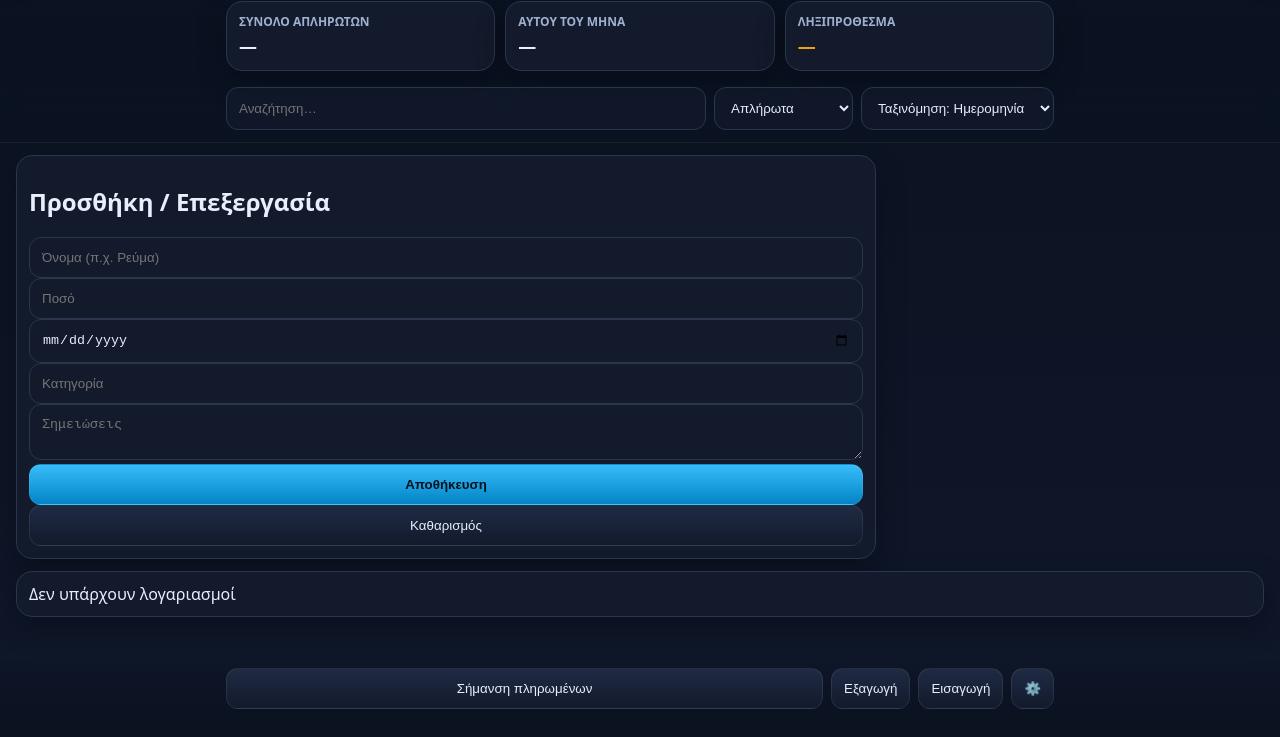
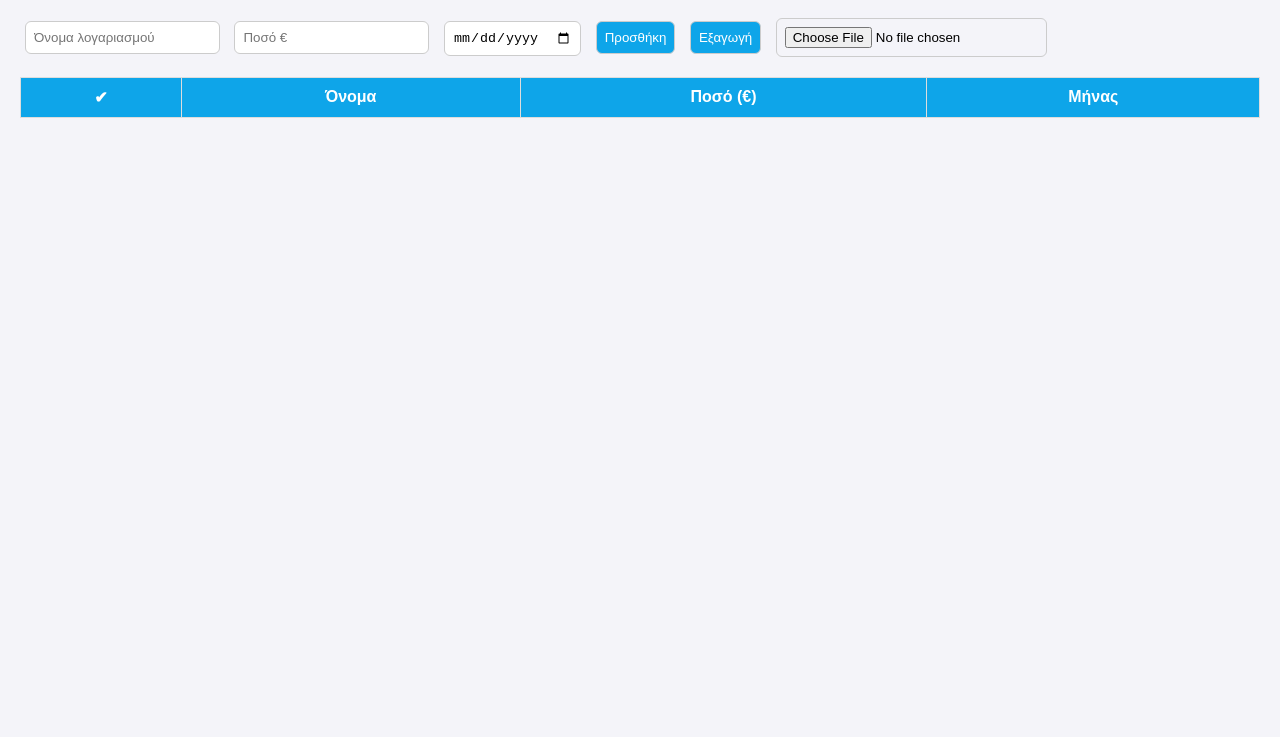
Before and after one commit to dim20dev/bilss, a plain HTML site: page index.html in a window 1280 px wide. Shown: the part 67-804 px from the top of the page. Drawn offline with Linux system fonts and the light colour scheme.

Commit message:
Update index.html

```diff
--- a/index.html
+++ b/index.html
@@ -1,146 +1,122 @@
-<!DOCTYPE html><html lang="el">
+<!DOCTYPE html>
+<html lang="el">
 <head>
-  <meta charset="utf-8" />
-  <meta name="viewport" content="width=device-width, initial-scale=1, viewport-fit=cover" />
-  <title>Λίστα Λογαριασμών</title>
-  <meta name="theme-color" content="#0ea5e9" />
+  <meta charset="UTF-8">
+  <meta name="viewport" content="width=device-width, initial-scale=1">
+  <title>Λογαριασμοί</title>
   <style>
-    :root {
-      --bg: #0b1220;
-      --card: #121a2b;
-      --muted: #2a364e;
-      --text: #e7eefc;
-      --subtle: #9fb0d1;
-      --accent: #0ea5e9;
-      --accent-2: #22c55e;
-      --danger: #ef4444;
-      --warning: #f59e0b;
-      --shadow: 0 10px 30px rgba(0,0,0,.3);
-      --radius: 16px;
-    }
-    *{box-sizing:border-box}
-    html,body{height:100%}
-    body{margin:0;background:linear-gradient(180deg,#0b1220 0%,#0f172a 100%);color:var(--text);font-family:ui-sans-serif,system-ui,-apple-system,Segoe UI,Roboto,Helvetica,Arial;line-height:1.25}
-    .container{max-width:860px;margin:0 auto;padding:env(safe-area-inset-top) 16px calc(16px + env(safe-area-inset-bottom))}
-    header{position:sticky;top:0;z-index:5;backdrop-filter:saturate(1.3) blur(10px);background:linear-gradient(180deg,rgba(11,18,32,.85) 0%,rgba(11,18,32,.65) 100%);border-bottom:1px solid rgba(255,255,255,.06)}
-    .header-inner{display:flex;align-items:center;gap:12px;padding:12px 16px}
-    .logo{width:32px;height:32px;border-radius:10px;background:radial-gradient(100% 100% at 30% 30%,#38bdf8 0%,#0ea5e9 40%,#0369a1 100%);box-shadow:0 8px 24px rgba(14,165,233,.35)}
-    h1{font-size:20px;margin:0}
-    .grid{display:grid;grid-template-columns:1fr 1fr 1fr;gap:10px;padding:12px 16px 8px}
-    .card{background:var(--card);border:1px solid var(--muted);border-radius:var(--radius);padding:12px;box-shadow:var(--shadow)}
-    .card h3{margin:0 0 6px;font-size:12px;color:var(--subtle);font-weight:600;text-transform:uppercase}
-    .card .value{font-size:18px;font-weight:800}
-    .badge{font-size:11px;padding:3px 8px;border-radius:999px;border:1px solid var(--muted);color:var(--subtle)}
-    .controls{display:grid;grid-template-columns:1fr auto auto;gap:8px;padding:8px 16px 12px}
-    .input,select,button{width:100%;padding:12px;border-radius:12px;border:1px solid var(--muted);background:rgba(18,26,43,.75);color:var(--text)}
-    .btn{cursor:pointer;background:linear-gradient(180deg,#1f2a44,#121a2b);border:1px solid rgba(255,255,255,.08)}
-    .btn-primary{background:linear-gradient(180deg,#38bdf8,#0284c7);color:#03121f;font-weight:800}
-    .btn-danger{background:linear-gradient(180deg,#fca5a5,#ef4444);color:#200;font-weight:800}
-    .panel{margin:12px 16px;padding:12px;border-radius:var(--radius);background:var(--card);border:1px solid var(--muted);box-shadow:var(--shadow)}
-    .list{display:grid;gap:8px;padding:0 16px 120px}
-    .item{display:grid;grid-template-columns:auto 1fr auto;align-items:center;gap:12px;padding:12px;background:var(--card);border:1px solid var(--muted);border-radius:18px;box-shadow:var(--shadow)}
-    .item.paid{opacity:.7}
-    .checkbox{width:22px;height:22px;border-radius:7px;border:2px solid var(--accent-2);display:grid;place-items:center;cursor:pointer}
-    .title{font-weight:800;font-size:15px}
-    .meta{font-size:12px;color:var(--subtle);margin-top:2px}
-    .amount{font-weight:900;text-align:right}
-    .overdue{color:var(--warning);font-weight:800}
-    footer{position:fixed;bottom:0;left:0;right:0;padding:8px 16px;background:linear-gradient(180deg,rgba(11,18,32,.1) 0%,rgba(11,18,32,1) 80%)}
-    .toolbar{display:grid;grid-template-columns:1fr auto auto auto;gap:8px}
+    body { font-family: sans-serif; margin: 20px; background: #f4f4f9; }
+    h1 { text-align: center; }
+    table { width: 100%; border-collapse: collapse; margin-top: 15px; background: white; }
+    th, td { border: 1px solid #ddd; padding: 10px; text-align: center; }
+    th { background: #0ea5e9; color: white; }
+    tr.paid { background: #d4f7d4; }
+    input, button { padding: 8px; margin: 5px; border-radius: 6px; border: 1px solid #ccc; }
+    button { background: #0ea5e9; color: white; cursor: pointer; }
+    button:hover { background: #0284c7; }
   </style>
 </head>
 <body>
-  <header>
-    <div class="header-inner container">
-      <div class="logo"></div>
-      <h1>Λογαριασμοί</h1>
-      <span class="badge" id="currencyBadge">Νόμισμα: <strong>EUR</strong></span>
-    </div>
-    <div class="grid container" id="summary">
-      <div class="card"><h3>Σύνολο Απλήρωτων</h3><div class="value" id="sum-unpaid">—</div></div>
-      <div class="card"><h3>Αυτού του Μήνα</h3><div class="value" id="sum-month">—</div></div>
-      <div class="card"><h3>Ληξιπρόθεσμα</h3><div class="value overdue" id="sum-overdue">—</div></div>
-    </div>
-    <div class="controls container">
-      <input class="input" id="search" placeholder="Αναζήτηση…" />
-      <select id="filter">
-        <option value="all">Όλα</option>
-        <option value="unpaid" selected>Απλήρωτα</option>
-        <option value="paid">Πληρωμένα</option>
-        <option value="overdue">Ληξιπρόθεσμα</option>
-        <option value="this-month">Αυτού του μήνα</option>
-      </select>
-      <select id="sort">
-        <option value="due">Ταξινόμηση: Ημερομηνία</option>
-        <option value="amount">Ταξινόμηση: Ποσό</option>
-        <option value="title">Ταξινόμηση: Όνομα</option>
-        <option value="created">Ταξινόμηση: Προσθήκη</option>
-      </select>
-    </div>
-  </header>  <section class="panel container">
-    <h2 id="formTitle">Προσθήκη / Επεξεργασία</h2>
-    <div class="row">
-      <input class="input" id="title" placeholder="Όνομα (π.χ. Ρεύμα)" />
-      <input class="input" id="amount" placeholder="Ποσό" inputmode="decimal" />
-      <input class="input" id="due" type="date" />
-      <input class="input" id="category" placeholder="Κατηγορία" />
-    </div>
-    <textarea class="input" id="notes" placeholder="Σημειώσεις" rows="2"></textarea>
-    <div class="actions">
-      <button class="btn btn-primary" id="saveBtn">Αποθήκευση</button>
-      <button class="btn" id="clearBtn">Καθαρισμός</button>
-    </div>
-  </section>  <main class="list" id="list"></main>  <footer>
-    <div class="container toolbar">
-      <button class="btn" id="bulkMarkPaid">Σήμανση πληρωμένων</button>
-      <button class="btn" id="exportBtn">Εξαγωγή</button>
-      <button class="btn" id="importBtn">Εισαγωγή</button>
-      <button class="btn" id="settingsBtn">⚙️</button>
-      <input type="file" id="fileInput" accept="application/json" hidden />
-    </div>
-  </footer>  <template id="itemTemplate">
-    <div class="item">
-      <div class="checkbox"><svg width="16" height="16" viewBox="0 0 24 24"><polyline points="20 6 9 17 4 12" stroke="currentColor" stroke-width="3" fill="none"/></svg></div>
-      <div><div class="title"></div><div class="meta"></div></div>
-      <div class="amount"></div>
-    </div>
-  </template>  <script>
-    const $=(s,r=document)=>r.querySelector(s);
-    const storeKey='bills-tracker:v1';
-    let state={bills:[],currency:'EUR'};
-    try{const raw=localStorage.getItem(storeKey);if(raw)state={...state,...JSON.parse(raw)}}catch{}
-    const fmtMoney=n=>new Intl.NumberFormat('el-GR',{style:'currency',currency:state.currency}).format(n||0);
+  <h1>Λίστα Λογαριασμών</h1>
 
-    function render(){
-      const list=$('#list');list.innerHTML='';
-      if(!state.bills.length){list.innerHTML='<div class="card">Δεν υπάρχουν λογαριασμοί</div>';return}
-      state.bills.forEach(b=>{
-        const n=$('#itemTemplate').content.firstElementChild.cloneNode(true);
-        n.querySelector('.title').textContent=b.title;
-        n.querySelector('.meta').textContent='Λήξη: '+new Date(b.due).toLocaleDateString('el-GR');
-        n.querySelector('.amount').textContent=fmtMoney(b.amount);
-        if(b.paid)n.classList.add('paid');
-        n.querySelector('.checkbox').onclick=()=>{b.paid=!b.paid;save()};
-        list.appendChild(n);
-      })
+  <div>
+    <input id="title" placeholder="Όνομα λογαριασμού">
+    <input id="amount" type="number" placeholder="Ποσό €">
+    <input id="date" type="date">
+    <button onclick="addBill()">Προσθήκη</button>
+    <button onclick="exportData()">Εξαγωγή</button>
+    <input type="file" id="fileInput" onchange="importData(event)">
+  </div>
+
+  <table>
+    <thead>
+      <tr>
+        <th>✔</th>
+        <th>Όνομα</th>
+        <th>Ποσό (€)</th>
+        <th>Μήνας</th>
+      </tr>
+    </thead>
+    <tbody id="billTable"></tbody>
+  </table>
+
+  <script>
+    const monthNames = [
+      "Ιανουάριος","Φεβρουάριος","Μάρτιος","Απρίλιος","Μάιος","Ιούνιος",
+      "Ιούλιος","Αύγουστος","Σεπτέμβριος","Οκτώβριος","Νοέμβριος","Δεκέμβριος"
+    ];
+    const storageKey = "myBills";
+    let bills = JSON.parse(localStorage.getItem(storageKey) || "[]");
+
+    function save() {
+      localStorage.setItem(storageKey, JSON.stringify(bills));
+      render();
     }
 
-    function save(){localStorage.setItem(storeKey,JSON.stringify(state));render()}
+    function addBill() {
+      const title = document.getElementById("title").value;
+      const amount = parseFloat(document.getElementById("amount").value);
+      const date = document.getElementById("date").value;
 
-    $('#saveBtn').onclick=()=>{
-      const title=$('#title').value;
-      const amount=parseFloat($('#amount').value);
-      const due=$('#due').value;
-      if(!title||!due||!amount){alert('Συμπλήρωσε όλα τα πεδία');return}
-      state.bills.push({id:Date.now(),title,amount,due,paid:false});
+      if (!title || !amount || !date) {
+        alert("Συμπλήρωσε όλα τα πεδία!");
+        return;
+      }
+
+      const month = monthNames[new Date(date).getMonth()];
+      bills.push({ id: Date.now(), title, amount, month, paid: false });
       save();
-    };
-    $('#clearBtn').onclick=()=>{['#title','#amount','#due','#category','#notes'].forEach(id=>$(id).value='')};
 
-    $('#exportBtn').onclick=()=>{const blob=new Blob([JSON.stringify(state)],{type:'application/json'});const a=document.createElement('a');a.href=URL.createObjectURL(blob);a.download='logariasmoi.json';a.click()};
-    $('#importBtn').onclick=()=>$('#fileInput').click();
-    $('#fileInput').onchange=async()=>{const f=$('#fileInput').files[0];if(!f)return;const text=await f.text();try{state=JSON.parse(text);save()}catch{alert('Σφάλμα αρχείου')}};
+      document.getElementById("title").value = "";
+      document.getElementById("amount").value = "";
+      document.getElementById("date").value = "";
+    }
+
+    function togglePaid(id) {
+      bills = bills.map(b => b.id === id ? { ...b, paid: !b.paid } : b);
+      save();
+    }
+
+    function render() {
+      const tbody = document.getElementById("billTable");
+      tbody.innerHTML = "";
+      bills.forEach(b => {
+        const row = document.createElement("tr");
+        if (b.paid) row.classList.add("paid");
+        row.innerHTML = `
+          <td><input type="checkbox" ${b.paid ? "checked" : ""} onclick="togglePaid(${b.id})"></td>
+          <td>${b.title}</td>
+          <td>${b.amount.toFixed(2)} €</td>
+          <td>${b.month}</td>
+        `;
+        tbody.appendChild(row);
+      });
+    }
+
+    function exportData() {
+      const blob = new Blob([JSON.stringify(bills)], { type: "application/json" });
+      const a = document.createElement("a");
+      a.href = URL.createObjectURL(blob);
+      a.download = "logariasmoi.json";
+      a.click();
+    }
+
+    function importData(event) {
+      const file = event.target.files[0];
+      if (!file) return;
+      const reader = new FileReader();
+      reader.onload = e => {
+        try {
+          bills = JSON.parse(e.target.result);
+          save();
+        } catch {
+          alert("Σφάλμα στο αρχείο!");
+        }
+      };
+      reader.readAsText(file);
+    }
 
     render();
-  </script></body>
+  </script>
+</body>
 </html>
```
